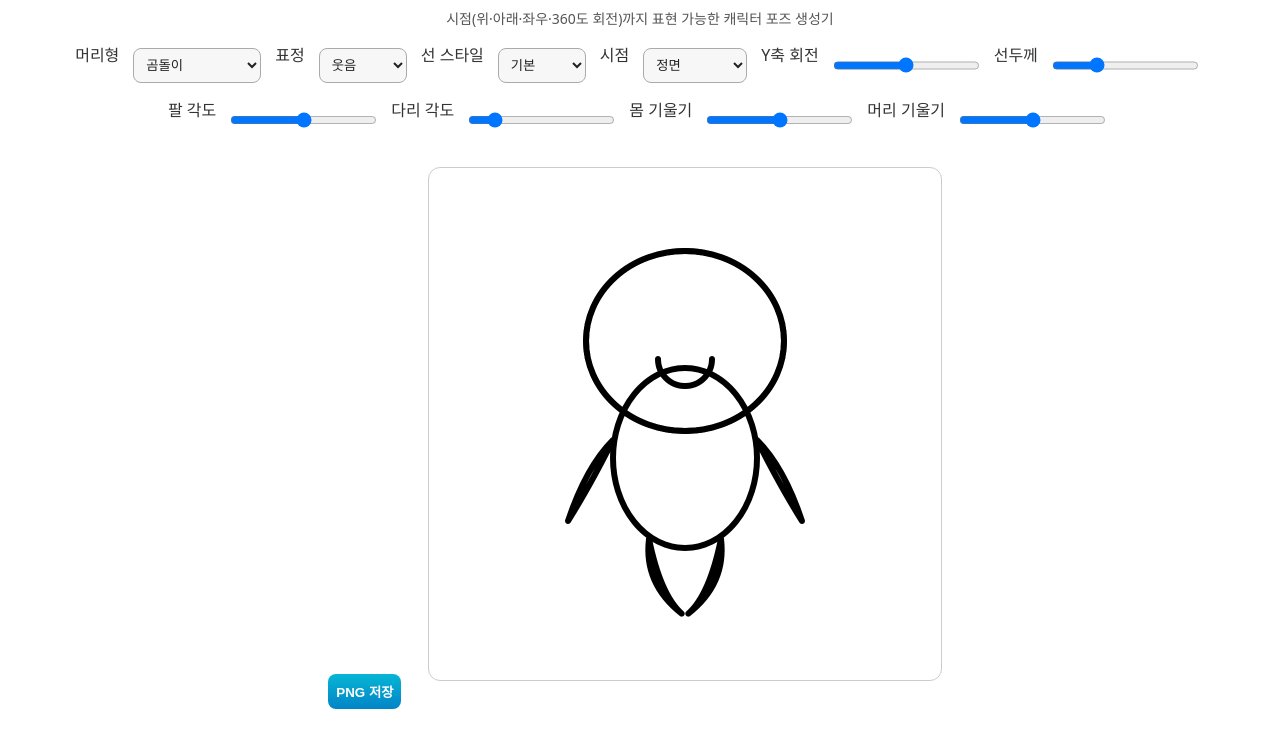
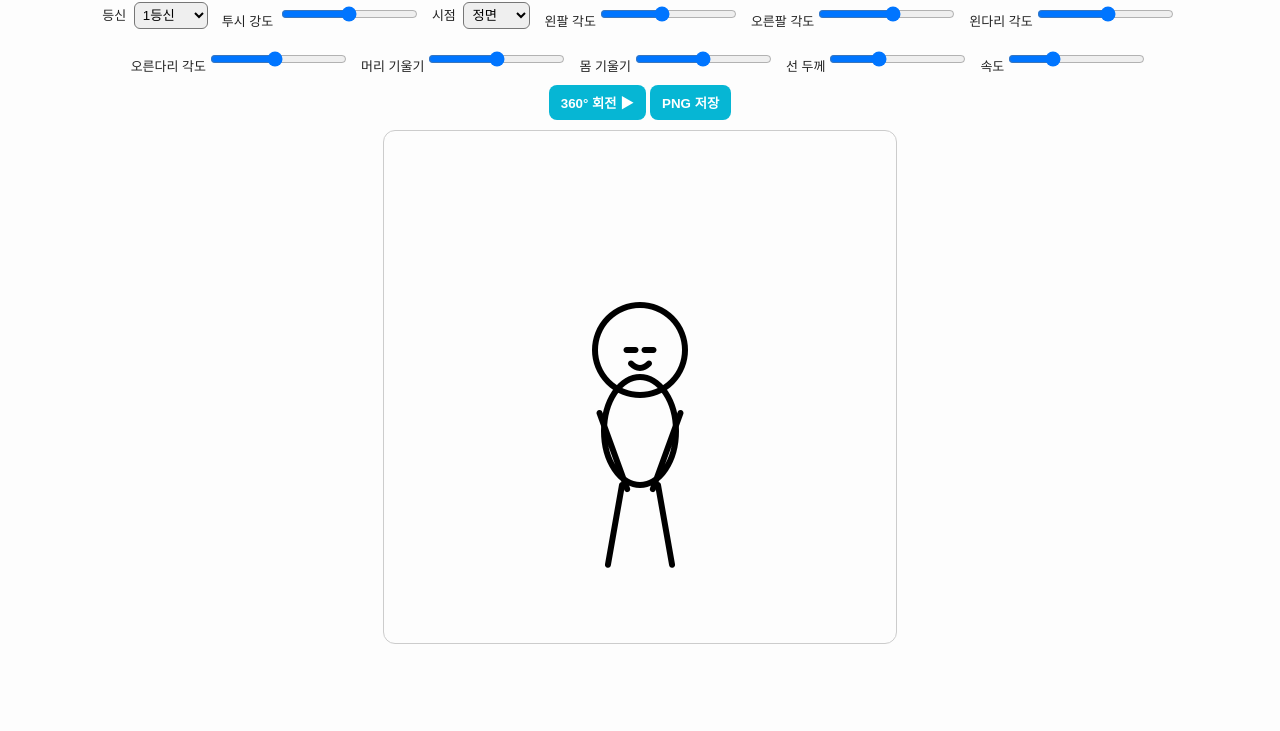
Before and after one commit to homateacher/stoneprompt, a plain HTML site: page index.html in a window 1280 px wide. Shown: the part 91-822 px from the top of the page. After the commit the page ends 800 px from the top, so only its background shows below. Drawn offline with Linux system fonts and the light colour scheme.

Commit message:
Update index.html

```diff
--- a/index.html
+++ b/index.html
@@ -2,217 +2,176 @@
 <html lang="ko">
 <head>
 <meta charset="utf-8"/>
-  <meta name="viewport" content="width=device-width, initial-scale=1"/>
-  <title>🪄 AI 캐릭터 포즈 생성기 v5.0</title>
+<title>AI 캐릭터 포즈 생성기 v9.5</title>
 <style>
 body{
   margin:0;
-      background:#ffffff;
-      color:#333;
-      font-family:'Noto Sans KR',system-ui,sans-serif;
+  background:#fdfdfd;
+  color:#222;
+  font-family:"Noto Sans KR",sans-serif;
   text-align:center;
 }
 canvas{
+  width:512px;height:512px;
   background:transparent;
-      width:512px;height:512px;
-      margin:16px;border:1px solid #ccc;border-radius:12px;
+  border:1px solid #ccc;border-radius:12px;margin:10px;
 }
-    select,input,button{
-      margin:6px;padding:8px;border-radius:8px;
-      border:1px solid #aaa;background:#f7f7f7;color:#222;font-weight:500;
-    }
-    button{
-      cursor:pointer;
-      background:linear-gradient(180deg,#06b6d4,#0284c7);
-      border:none;color:#fff;font-weight:700;
-    }
-    .wrap{max-width:1150px;margin:auto;padding:16px}
-    .ctl{display:flex;flex-wrap:wrap;justify-content:center;gap:8px;margin-bottom:8px}
+.controls{display:flex;flex-wrap:wrap;justify-content:center;gap:10px;margin:10px;}
+label{font-size:13px;}
+select,input[type=range]{margin:4px;padding:4px;border-radius:6px;}
+button{padding:8px 12px;border-radius:8px;border:none;background:#06b6d4;color:#fff;font-weight:700;cursor:pointer;}
 </style>
 </head>
 <body>
-  <div class="wrap">
-    <h1>🧍 AI 캐릭터 포즈 생성기 v5.0</h1>
-    <p style="color:#555;font-size:14px;margin-top:-6px;">시점(위·아래·좌우·360도 회전)까지 표현 가능한 캐릭터 포즈 생성기</p>
-
-    <div class="ctl">
-      <label>머리형</label>
-      <select id="headType">
-        <option>곰돌이</option><option>고양이</option><option>강아지</option>
-        <option>펭귄</option><option>오리</option><option>기린</option>
-        <option>카피바라</option><option>양갈래머리 여자</option>
-        <option>스포츠머리 남자</option><option>긴머리 여성</option>
+<h1>🧍 AI 캐릭터 포즈 생성기 v9.5</h1>
+<div class="controls">
+  <label>등신
+    <select id="ratio">
+      <option value="1">1등신</option>
+      <option value="1.5">1.5등신</option>
+      <option value="2">2등신</option>
+      <option value="2.5">2.5등신</option>
+      <option value="3">3등신</option>
     </select>
-
-      <label>표정</label>
-      <select id="faceType">
-        <option>웃음</option><option>울음</option><option>하트눈</option><option>별눈</option>
-        <option>선글라스</option><option>분노</option><option>코믹</option>
-        <option>해골</option><option>X눈</option><option>생각</option>
+  </label>
+  <label>투시 강도
+    <input type="range" id="persp" min="0.1" max="0.6" step="0.05" value="0.35">
+  </label>
+  <label>시점
+    <select id="view">
+      <option value="front">정면</option>
+      <option value="top">위</option>
+      <option value="bottom">아래</option>
+      <option value="left">왼쪽</option>
+      <option value="right">오른쪽</option>
     </select>
-
-      <label>선 스타일</label>
-      <select id="lineStyle">
-        <option value="normal">기본</option>
-        <option value="wobbly">찌글찌글</option>
-        <option value="pixel">픽셀</option>
-        <option value="fuzzy">복실복실</option>
-      </select>
-
-      <label>시점</label>
-      <select id="viewAngle">
-        <option value="front">정면</option>
-        <option value="top">위에서 본</option>
-        <option value="low">아래에서 본</option>
-        <option value="left">왼쪽 대각</option>
-        <option value="right">오른쪽 대각</option>
-      </select>
-
-      <label>Y축 회전</label>
-      <input type="range" id="rotateY" min="-180" max="180" value="0"/>
-
-      <label>선두께</label><input type="range" id="lw" min="8" max="24" value="12"/>
-      <label>팔 각도</label><input type="range" id="armAngle" min="-180" max="180" value="0"/>
-      <label>다리 각도</label><input type="range" id="legAngle" min="0" max="360" value="30"/>
-      <label>몸 기울기</label><input type="range" id="bodyTilt" min="-45" max="45" value="0"/>
-      <label>머리 기울기</label><input type="range" id="headTilt" min="-45" max="45" value="0"/>
+  </label>
+  <label>왼팔 각도<input type="range" id="lArm" min="-180" max="180" value="-20"></label>
+  <label>오른팔 각도<input type="range" id="rArm" min="-180" max="180" value="20"></label>
+  <label>왼다리 각도<input type="range" id="lLeg" min="-180" max="180" value="10"></label>
+  <label>오른다리 각도<input type="range" id="rLeg" min="-180" max="180" value="-10"></label>
+  <label>머리 기울기<input type="range" id="headTilt" min="-45" max="45" value="0"></label>
+  <label>몸 기울기<input type="range" id="bodyTilt" min="-45" max="45" value="0"></label>
+  <label>선 두께<input type="range" id="lw" min="6" max="24" value="12"></label>
+  <label>속도<input type="range" id="speed" min="0.2" max="3" step="0.1" value="1"></label>
 </div>
-
+<div>
+  <button id="rotateBtn">360° 회전 ▶</button>
   <button id="saveBtn">PNG 저장</button>
+</div>
 <canvas id="cv" width="1024" height="1024"></canvas>
-  </div>
 
 <script>
 const cv=document.getElementById("cv"),ctx=cv.getContext("2d");
 const $=id=>document.getElementById(id);
-  function deg2rad(d){return d*Math.PI/180;}
 
-  function applyLineStyle(style){
-    ctx.setLineDash([]);ctx.lineJoin='round';ctx.lineCap='round';ctx.imageSmoothingEnabled=true;
-    if(style==="pixel")ctx.imageSmoothingEnabled=false;
+function deg(d){return d*Math.PI/180;}
+function rnd(n){return Math.random()*n;}
+
+function drawCharacter(){
+  const ratio=parseFloat($('ratio').value);
+  const lw=parseFloat($('lw').value);
+  const persp=parseFloat($('persp').value);
+  const view=$('view').value;
+  const lArm=parseFloat($('lArm').value);
+  const rArm=parseFloat($('rArm').value);
+  const lLeg=parseFloat($('lLeg').value);
+  const rLeg=parseFloat($('rLeg').value);
+  const headTilt=parseFloat($('headTilt').value);
+  const bodyTilt=parseFloat($('bodyTilt').value);
+  const headRatio={1:1,1.5:1.3,2:1.7,2.5:2.1,3:2.5}[ratio];
+  const base=180;
+  ctx.clearRect(0,0,cv.width,cv.height);
+  ctx.save();
+  ctx.translate(512,600);
+  ctx.lineWidth=lw;
+  ctx.strokeStyle="#000";
+  ctx.lineCap="round";
+  ctx.lineJoin="round";
+  // pseudo 3D
+  if(view==="top") ctx.transform(1, -persp, 0, 1-persp, 0, 100);
+  if(view==="bottom") ctx.transform(1, persp, 0, 1+persp, 0, -100);
+  if(view==="left") ctx.transform(1-persp, 0, 0, 1, 100, 0);
+  if(view==="right") ctx.transform(1-persp, 0, 0, 1, -100, 0);
+
+  ctx.rotate(deg(bodyTilt));
+  const bodyH=base*headRatio;
+  const headR=base*0.5;
+  // body
+  ctx.beginPath();
+  ctx.ellipse(0,0,headR*0.8,bodyH*0.6,0,0,Math.PI*2);
+  ctx.stroke();
+
+  // limbs
+  function limb(x,y,len,ang){
+    ctx.save();
+    ctx.translate(x,y);
+    ctx.rotate(deg(ang));
+    ctx.beginPath();
+    ctx.moveTo(0,0);
+    ctx.quadraticCurveTo(0,len*0.3,0,len);
+    ctx.stroke();
+    ctx.restore();
   }
+  limb(-headR*0.9,-bodyH*0.2,bodyH*0.9,lArm);
+  limb(headR*0.9,-bodyH*0.2,bodyH*0.9,rArm);
+  limb(-headR*0.4,bodyH*0.6,bodyH*0.9,lLeg);
+  limb(headR*0.4,bodyH*0.6,bodyH*0.9,rLeg);
 
-  function strokePath(style, drawFn){
-    if(style==='wobbly'){
-      for(let i=0;i<2;i++){ctx.save();ctx.translate(Math.random()*2-1,Math.random()*2-1);drawFn();ctx.stroke();ctx.restore();}
-    }else if(style==='fuzzy'){
-      for(let i=0;i<5;i++){ctx.save();ctx.translate(Math.random()*2-1,Math.random()*2-1);ctx.globalAlpha=0.25;drawFn();ctx.stroke();ctx.restore();}
-      ctx.globalAlpha=1;
-    }else{drawFn();ctx.stroke();}
-  }
+  // head
+  ctx.save();
+  ctx.translate(0,-bodyH*0.9);
+  ctx.rotate(deg(headTilt));
+  ctx.beginPath();
+  ctx.arc(0,0,headR,0,Math.PI*2);
+  ctx.stroke();
+  // face
+  ctx.beginPath();
+  ctx.moveTo(-headR*0.3,0);
+  ctx.lineTo(-headR*0.1,0);
+  ctx.moveTo(headR*0.3,0);
+  ctx.lineTo(headR*0.1,0);
+  ctx.moveTo(-headR*0.2,headR*0.3);
+  ctx.quadraticCurveTo(0,headR*0.5,headR*0.2,headR*0.3);
+  ctx.stroke();
+  ctx.restore();
 
-  function drawHeadShape(type,r){
-    ctx.beginPath();
-    if(type==='곰돌이'){
-      ctx.arc(-r*0.6,-r*0.7,r*0.3,0,Math.PI*2);
-      ctx.arc(r*0.6,-r*0.7,r*0.3,0,Math.PI*2);
-    }
-    ctx.beginPath();
-    if(['곰돌이','카피바라','강아지','고양이'].includes(type))
-      ctx.ellipse(0,0,r*1.1,r*1.0,0,0,Math.PI*2);
-    if(type==='펭귄') ctx.ellipse(0,0,r*1.0,r*1.2,0,0,Math.PI*2);
-    if(type==='기린'){ctx.ellipse(0,0,r*0.9,r*1.3,0,0,Math.PI*2);
-      ctx.moveTo(-r*0.3,-r*1.3);ctx.lineTo(-r*0.2,-r*1.6);
-      ctx.moveTo(r*0.3,-r*1.3);ctx.lineTo(r*0.2,-r*1.6);}
-    if(type==='오리'){ctx.ellipse(0,0,r*1.0,r*0.9,0,0,Math.PI*2);
-      ctx.moveTo(-r*0.4,r*0.4);ctx.quadraticCurveTo(0,r*0.7,r*0.4,r*0.4);}
-    if(type==='양갈래머리 여자'){ctx.ellipse(0,0,r*1.0,r*1.0,0,0,Math.PI*2);
-      ctx.arc(-r*0.9,-r*0.6,r*0.3,0,Math.PI*2);
-      ctx.arc(r*0.9,-r*0.6,r*0.3,0,Math.PI*2);}
-    if(type==='스포츠머리 남자'){ctx.moveTo(-r,0);ctx.quadraticCurveTo(0,-r*1.2,r,0);ctx.lineTo(-r,0);}
-    if(type==='긴머리 여성'){ctx.moveTo(-r,0);ctx.quadraticCurveTo(-r*1.1,r*1.5,0,r*1.6);
-      ctx.quadraticCurveTo(r*1.1,r*1.5,r,0);}
-    ctx.stroke();
-  }
-
-  function drawFace(type,r){
-    ctx.beginPath();
-    if(type==='웃음'){ctx.arc(0,r*0.2,r*0.3,0,Math.PI,false);}
-    if(type==='울음'){ctx.moveTo(-r*0.1,-r*0.1);ctx.lineTo(-r*0.1,r*0.3);ctx.moveTo(r*0.1,-r*0.1);ctx.lineTo(r*0.1,r*0.3);}
-    if(type==='하트눈'){ctx.moveTo(-r*0.3,-r*0.3);ctx.bezierCurveTo(-r*0.45,-r*0.5,-r*0.1,-r*0.6,-r*0.3,-r*0.3);
-                        ctx.moveTo(r*0.3,-r*0.3);ctx.bezierCurveTo(r*0.45,-r*0.5,r*0.1,-r*0.6,r*0.3,-r*0.3);}
-    if(type==='별눈'){for(let side of[-1,1]){ctx.save();ctx.translate(side*r*0.2,-r*0.2);
-      for(let i=0;i<5;i++){ctx.lineTo(Math.cos((18+i*72)*Math.PI/180)*r*0.15,Math.sin((18+i*72)*Math.PI/180)*r*0.15);}ctx.restore();}}
-    if(type==='선글라스'){ctx.rect(-r*0.4,-r*0.2,r*0.25,r*0.15);ctx.rect(r*0.15,-r*0.2,r*0.25,r*0.15);}
-    if(type==='분노'){ctx.moveTo(-r*0.2,-r*0.3);ctx.lineTo(-r*0.1,-r*0.2);ctx.moveTo(r*0.2,-r*0.3);ctx.lineTo(r*0.1,-r*0.2);}
-    if(type==='코믹'){ctx.moveTo(-r*0.1,0);ctx.lineTo(r*0.1,0);ctx.moveTo(0,0);ctx.lineTo(0,r*0.2);}
-    if(type==='해골'){ctx.arc(0,0,r*0.3,0,Math.PI*2);for(let i=-2;i<=2;i++){ctx.moveTo(i*r*0.05,r*0.3);ctx.lineTo(i*r*0.05,r*0.35);}}
-    if(type==='X눈'){ctx.moveTo(-r*0.3,-r*0.2);ctx.lineTo(-r*0.1,0);ctx.moveTo(-r*0.1,-r*0.2);ctx.lineTo(-r*0.3,0);
-                     ctx.moveTo(r*0.3,-r*0.2);ctx.lineTo(r*0.1,0);ctx.moveTo(r*0.1,-r*0.2);ctx.lineTo(r*0.3,0);}
-    if(type==='생각'){ctx.arc(-r*0.2,-r*0.2,r*0.05,0,Math.PI*2);ctx.arc(r*0.2,-r*0.2,r*0.05,0,Math.PI*2);}
-    ctx.stroke();
-  }
-
-  function drawBody(lw,armA,legA,bodyTilt,headTilt,headR,style){
-    ctx.clearRect(0,0,cv.width,cv.height);
-    applyLineStyle(style);
-    ctx.lineWidth=lw;ctx.strokeStyle='#000';
-    const cx=512,cy=580,bodyR=headR;
-    ctx.save();
-
-    // ==== 시점 변형 ====
-    const view=$('viewAngle').value;
-    if(view==='top')ctx.scale(1,0.7);
-    if(view==='low')ctx.scale(1,1.3);
-    if(view==='left')ctx.transform(Math.cos(deg2rad(15)),0,Math.tan(deg2rad(15)),1,0,0);
-    if(view==='right')ctx.transform(Math.cos(deg2rad(-15)),0,Math.tan(deg2rad(-15)),1,0,0);
-
-    // ==== Y축 회전 효과 ====
-    const ry=parseFloat($('rotateY').value);
-    ctx.transform(Math.cos(deg2rad(ry)),0,0,1,0,0);
-
-    // ==== 본체 ====
-    ctx.translate(cx,cy);
-    ctx.rotate(deg2rad(bodyTilt));
-    strokePath(style,()=>{ctx.beginPath();ctx.ellipse(0,0,bodyR*0.8,bodyR*1.0,0,0,Math.PI*2);});
-    drawLimb(-bodyR*0.8,-bodyR*0.2,armA,-1,bodyR,style);
-    drawLimb(bodyR*0.8,-bodyR*0.2,-armA,1,bodyR,style);
-    drawLeg(-bodyR*0.4,bodyR*0.9,legA,-1,bodyR,style);
-    drawLeg(bodyR*0.4,bodyR*0.9,legA,1,bodyR,style);
-
-    ctx.restore();
-    // ==== 머리 ====
-    ctx.save();ctx.translate(cx,cy-bodyR*1.3);ctx.rotate(deg2rad(headTilt));
-    strokePath(style,()=>drawHeadShape($('headType').value,headR));
-    drawFace($('faceType').value,headR);
   ctx.restore();
 }
 
-  function drawLimb(x,y,angle,dir,r,style){
-    ctx.save();ctx.translate(x,y);ctx.rotate(deg2rad(angle)*dir);
-    strokePath(style,()=>{ctx.beginPath();ctx.moveTo(0,0);ctx.quadraticCurveTo(dir*r*0.3,r*0.3,dir*r*0.5,r*0.9);ctx.quadraticCurveTo(dir*r*0.25,r*0.5,0,0);});
+['ratio','persp','view','lArm','rArm','lLeg','rLeg','headTilt','bodyTilt','lw'].forEach(id=>{
+  $(id).addEventListener('input',drawCharacter);
+});
+
+drawCharacter();
+
+// rotation animation
+let running=false,angle=0,animID;
+$('rotateBtn').onclick=()=>{
+  if(running){cancelAnimationFrame(animID);running=false;$('rotateBtn').textContent='360° 회전 ▶';return;}
+  running=true;$('rotateBtn').textContent='정지 ⏸';
+  function spin(){
+    angle=(angle+parseFloat($('speed').value))%360;
+    ctx.save();
+    ctx.clearRect(0,0,cv.width,cv.height);
+    ctx.translate(512,512);
+    ctx.rotate(deg(angle));
+    ctx.translate(-512,-512);
+    drawCharacter();
     ctx.restore();
+    animID=requestAnimationFrame(spin);
   }
+  spin();
+};
 
-  function drawLeg(x,y,angle,dir,r,style){
-    ctx.save();ctx.translate(x,y);ctx.rotate(deg2rad(angle)*dir);
-    strokePath(style,()=>{ctx.beginPath();ctx.moveTo(0,0);ctx.quadraticCurveTo(dir*r*0.3,r*0.4,dir*r*0.1,r*0.9);ctx.quadraticCurveTo(dir*r*0.2,r*0.6,0,0);});
-    ctx.restore();
-  }
-
-  function randomName(){
-    const heads=['bear','cat','dog','penguin','duck','giraffe','capybara','twintail','shortman','longhair'];
-    const faces=['smile','cry','heart','star','sunglass','angry','comic','skull','xeye','think'];
-    return heads[Math.floor(Math.random()*heads.length)]+'_'+faces[Math.floor(Math.random()*faces.length)]+'_pose.png';
-  }
-
-  function drawAll(){
-    drawBody(parseInt($('lw').value),parseFloat($('armAngle').value),parseFloat($('legAngle').value),
-      parseFloat($('bodyTilt').value),parseFloat($('headTilt').value),180,$('lineStyle').value);
-  }
-
-  ['lw','armAngle','legAngle','bodyTilt','headTilt','headType','faceType','lineStyle','viewAngle','rotateY']
-    .forEach(id=>$(id).addEventListener('input',drawAll));
-
+// save png
 $('saveBtn').onclick=()=>{
-    drawAll();
+  drawCharacter();
   const a=document.createElement('a');
+  a.download='character_'+Math.floor(rnd(9999))+'.png';
   a.href=cv.toDataURL('image/png');
-    a.download=randomName();
   a.click();
 };
-
-  drawAll();
 </script>
 </body>
 </html>
```
Lines whose indentation alone changed are shown as unchanged.
